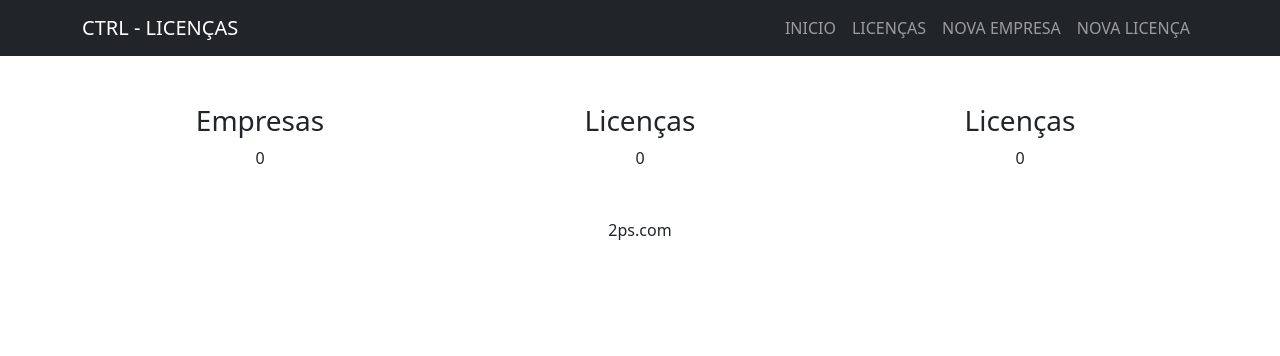
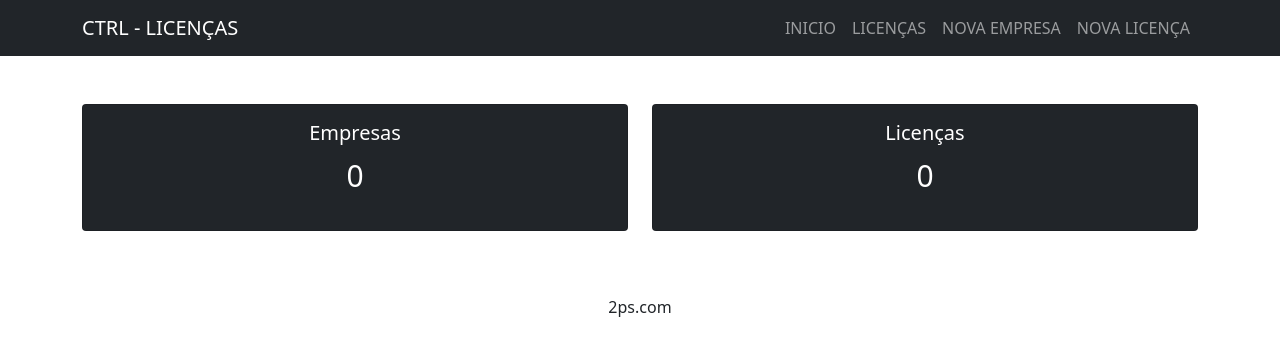
Before and after one commit to odenilsonmarques/sistema_controle_licencas, a PHP site: page / in a window 1280 px wide. Shown: the top 356 px of the page. Run offline with PHP 8.4, Linux system fonts and the light colour scheme; data that the repository does not hold is empty.

Commit message:
cricao dos cards na tela inicial

```diff
--- a/index.php
+++ b/index.php
@@ -15,74 +15,38 @@
     <section>
         <div class="container">
             <div class="row mt-5">
-                <div class="col-lg-4 text-center">
-                    <h3>Empresas</h3>
-                    <?php
-                         $seachCompanys = $connectionPDO->prepare("SELECT COUNT(id_company) as registers FROM company");
-                         $seachCompanys->execute();
-                         $rows = $seachCompanys->fetch(PDO::FETCH_ASSOC);
-                         echo $rows['registers'];
-                    ?>
+                <div class="col-lg-6 text-center">
+                    <div class="card text-white bg-dark mb-3">
+
+                        <div class="card-body">
+                            <h5 class="card-title">Empresas</h5>
+                            <?php
+                                $seachCompanys = $connectionPDO->prepare("SELECT COUNT(id_company) as registers FROM company");
+                                $seachCompanys->execute();
+                                $rows = $seachCompanys->fetch(PDO::FETCH_ASSOC);
+                            ?>
+                                <p style="font-size:30px"><?php echo $rows['registers']; ?></p>
+                        </div>
+                    </div>
                 </div>
-                <div class="col-lg-4 text-center">
-                    <h3>Licenças</h3>
-                    <?php
-                        $seachLicenses = $connectionPDO->prepare("SELECT COUNT(id_license) as registers FROM license");
-                        $seachLicenses->execute();
-                        $rows = $seachLicenses->fetch(PDO::FETCH_ASSOC);
-                        echo $rows['registers'];
-                    ?>
-                </div>
-                <div class="col-lg-4 text-center">
-                    <h3>Licenças</h3>
-                    <?php
 
+                <div class="col-lg-6 text-center">
+                    <div class="card text-white bg-dark mb-3" >
 
-                    $listLicenses = [];
-                    $searchLicensesCompanys = $connectionPDO->query("SELECT company.id_company, company.nameCompany, license.id_license, license.type_license, license.expiration_date, license.activity, license.organ FROM license, company WHERE license.id_company = company.id_company");
-                    if($searchLicensesCompanys->rowCount() > 0){
-                    $listLicenses = $searchLicensesCompanys->fetchAll(PDO::FETCH_ASSOC);
-
-                    foreach($listLicenses as $listLicense){
-                        // echo $listLicense['nameCompany'];
-                        // echo $listLicense =  strtotime(['expiration_date']);
-                        $expirationDate = date('d/m/Y', strtotime($listLicense['expiration_date']));
-                        // echo "<li id=' $expirationDate'> $expirationDate</li>";
-
-                        $expirationDate= strtotime($listLicense['expiration_date']);
-
-                         $days=ceil(($expirationDate-time())/60/60/24);
-                        echo "<li>$days</li>";
-
-                    }
-
-                    }
-
-                    //capturando os dias de validade das licenças
-                    $expirationDate = strtotime($listLicense['expiration_date']);
-
-                    // $typeLicense = $['type_license'];
-                    // echo $days=ceil(($expirationDate-time())/60/60/24);
-                    // echo "<li id='$days'>$days</li>";
-                    $dataAtual = date('d/m/Y');
-
-
-
-
-                        $seachLicenses = $connectionPDO->prepare("SELECT COUNT(id_license) as registers FROM license WHERE $days < 0 ");
-                        $seachLicenses->execute();
-                        $rows = $seachLicenses->fetch(PDO::FETCH_ASSOC);
-                        echo $rows['registers'];
-                    ?>
+                        <div class="card-body">
+                            <h5 class="card-title">Licenças</h5>
+                            <?php
+                                $seachCompanys = $connectionPDO->prepare("SELECT COUNT(id_license) as registers FROM license");
+                                $seachCompanys->execute();
+                                $rows = $seachCompanys->fetch(PDO::FETCH_ASSOC);
+                            ?>
+                                <p style="font-size:30px"><?php echo $rows['registers']; ?></p>
+                        </div>
+                    </div>
                 </div>
             </div>
         </div>
-
     </section>
-
-
-
-
     <?php include_once 'footer.php'?>
     <script src="assets/js/bootstrap.bundle.min.js"></script>
 </body>
```
Also changed, not shown: teste.php (+27 -0 lines).
